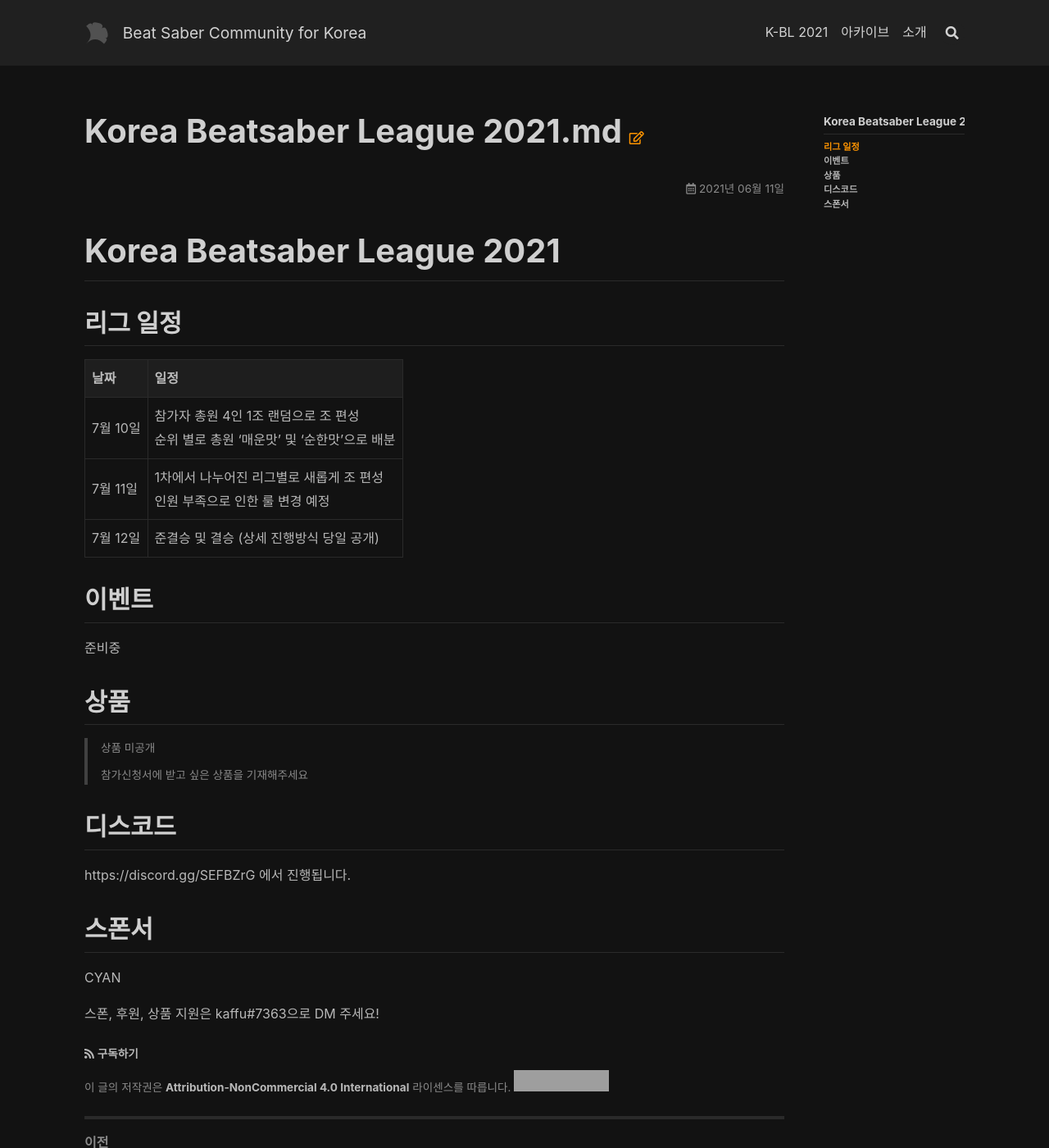
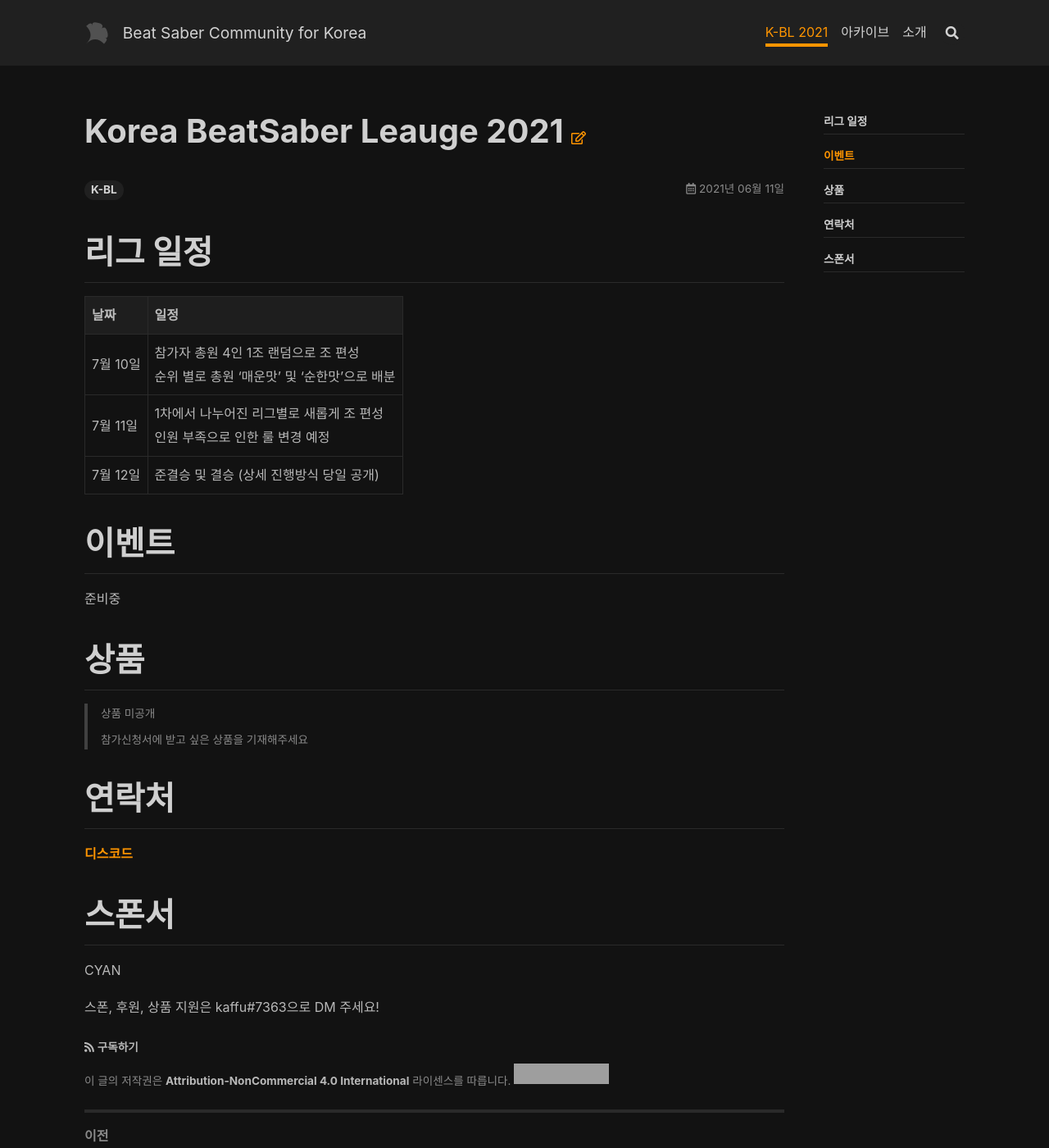
Before and after one commit to BSCKorea/bsckorea.github.io, a Jekyll site: the page built from _posts/2021-06-11-Korea-BeatSaber-League-2021.md, in a window 1280 px wide and 1400 px high. Shown: the whole window at 82% size. Built offline with Jekyll 4.4.1, drawn with Linux system fonts in a browser that asks for light colours; nearby versions of some CDN libraries; some of the changed text lies outside the part shown; grey boxes are pictures that could not be loaded.

Commit message:
rename,pathlinkedit

```diff
--- a/_config.yml
+++ b/_config.yml
@@ -63,8 +63,8 @@
 ##############################
 paths:
   root    : / # title link url, "/" (default)
-  home    : / # home layout url, "/" (default)
-  archive : # "/archive.html" (default)
+  home    : /2021/06/11/Korea-BeatSaber-League-2021.html # home layout url, "/" (default)
+  archive : /archive.html # "/archive.html" (default)
   rss     : # "/feed.xml" (default)
 
 
--- a/_posts/2021-06-11-Korea-BeatSaber-League-2021.md.md
+++ b/_posts/2021-06-11-Korea-BeatSaber-League-2021.md
@@ -1,6 +1,9 @@
-# Korea Beatsaber League 2021
+---
+title: Korea BeatSaber Leauge 2021
+tags: K-BL
+---
 
-## 리그 일정
+# 리그 일정
 
 날짜 | 일정
 :---|:---
@@ -8,21 +11,21 @@
 7월 11일 | 1차에서 나누어진 리그별로 새롭게 조 편성<br>인원 부족으로 인한 룰 변경 예정
 7월 12일 | 준결승 및 결승 (상세 진행방식 당일 공개)
 
-## 이벤트
+# 이벤트
 
 준비중
 
-## 상품
+# 상품
 
 > 상품 미공개
 >
 > 참가신청서에 받고 싶은 상품을 기재해주세요
 
-## 디스코드
+# 연락처
 
-https://discord.gg/SEFBZrG 에서 진행됩니다.
+[디스코드](https://discord.gg/SEFBZrG)
 
-## 스폰서
+# 스폰서
 
 CYAN
 
```
Also changed, not shown: _posts/2018-07-01-welcome.md (deleted, +0 -16 lines).
